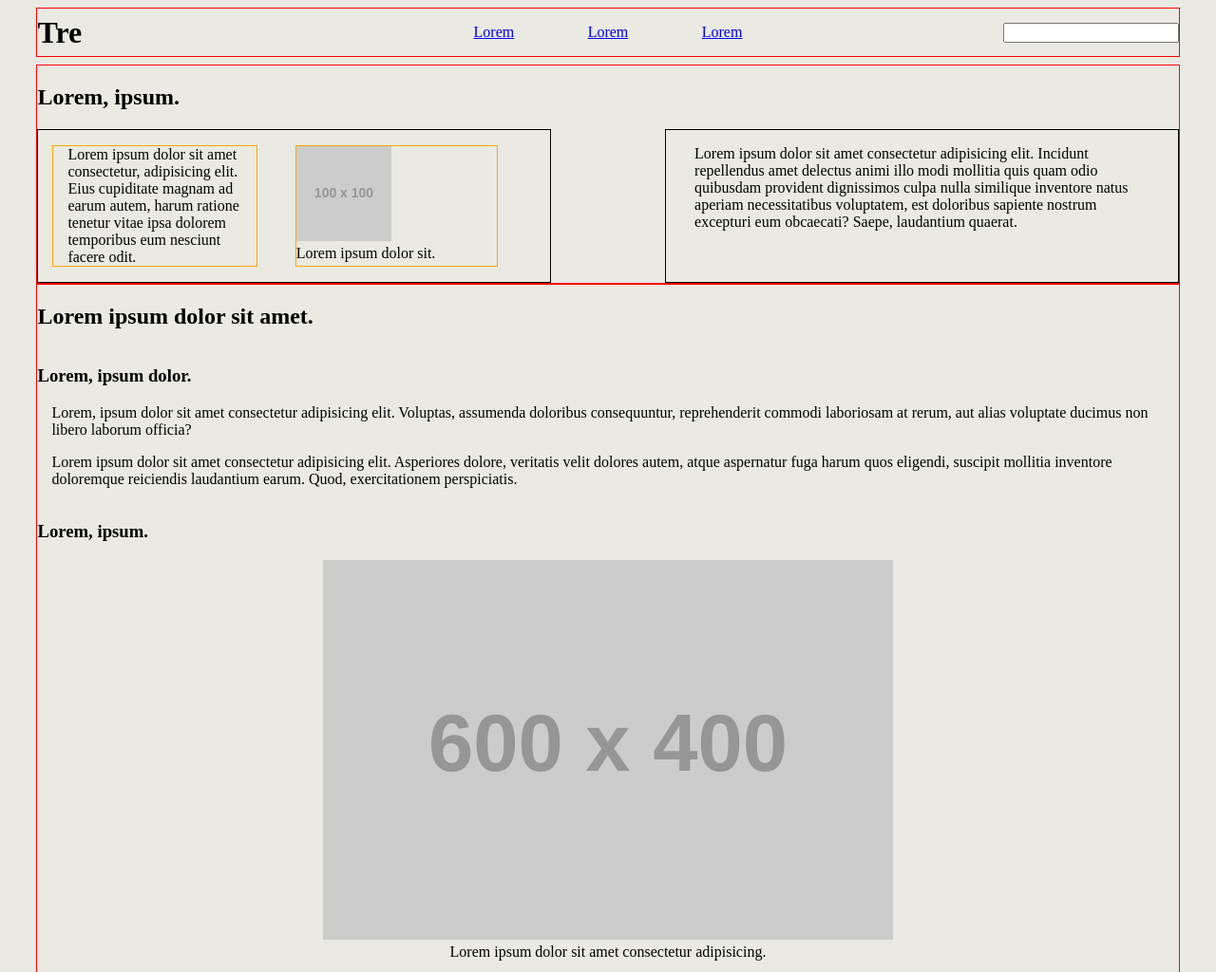
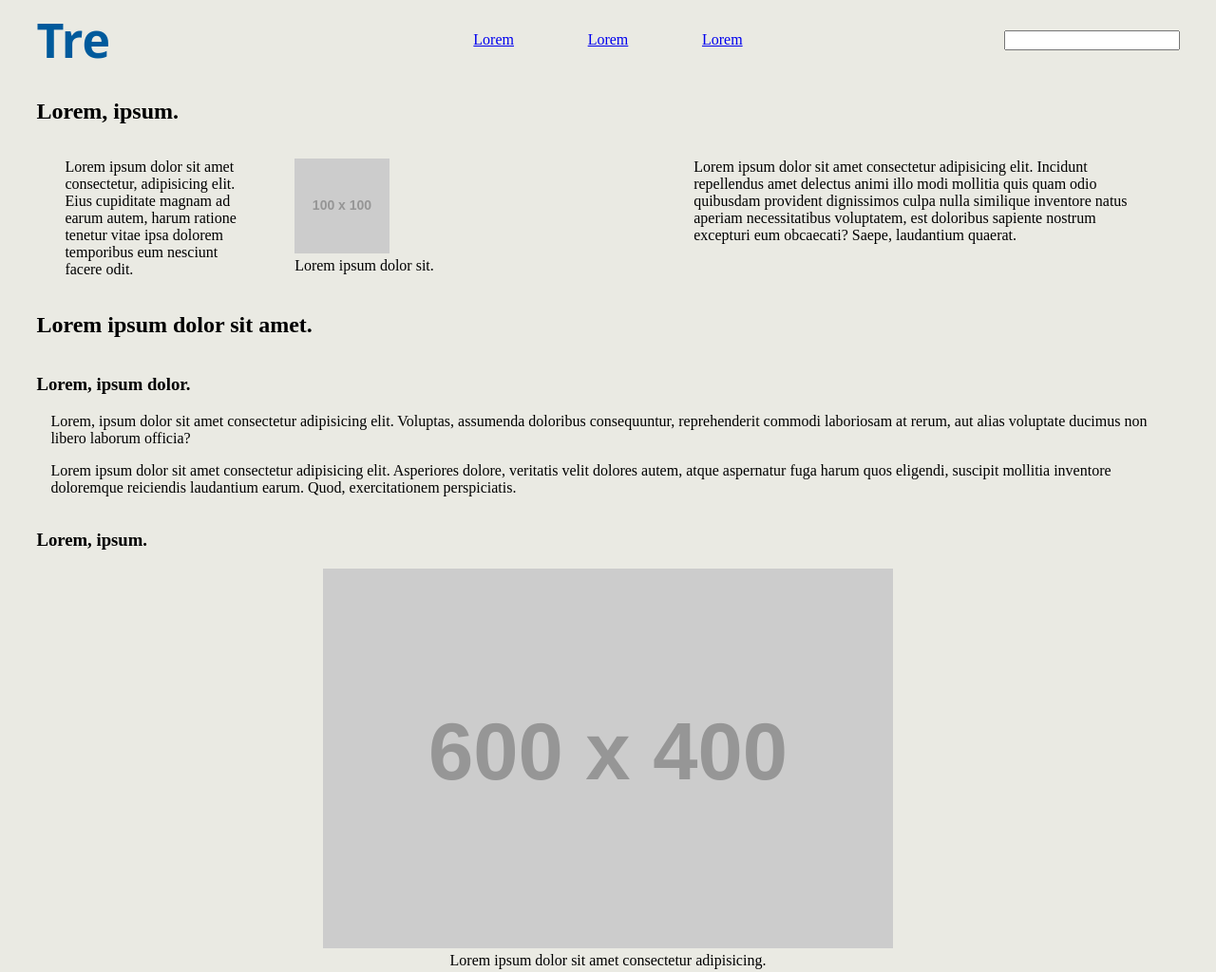
Before and after one commit to Tree4-4/lesson1_24, a plain HTML site: page index.html in a window 1280 px wide. Shown: the top 1024 px of the page at 95% size. Drawn offline with Linux system fonts and the light colour scheme; placeholder pictures from the web are drawn by us; a web font is replaced by a local one.

Commit message:
styled h1

```diff
--- a/css/style3.css
+++ b/css/style3.css
@@ -32,7 +32,7 @@ body{
 .container {
     margin: 0 auto;
     width: 94%;
-    border: 1px solid  red;
+    /* border: 1px solid  red; */
 }
 
 .form {
@@ -74,18 +74,18 @@ body{
 #block1, #block2 {
     padding: 0 15px;
     width: 45%;
-    border: 1px solid black;
+    /* border: 1px solid black; */
 }
 
 
 #block5, #block6, #block7 {
     width: 45%;
-    border: 1px solid blueviolet;
+    /* border: 1px solid blueviolet; */
 }
 
 #blockText2, #figure1 {
     width: 45%;
-    border: 1px solid orange;
+    /* border: 1px solid orange; */
 }
 
 
@@ -112,6 +112,12 @@ body{
     /* border: 1px solid green; */
 }
 
+#myName {
+    color: var(--prim);
+    font-family: var(--font1);
+    font-size: 50px;
+}
+
 #row1 {
     flex-direction: row-reverse;
 }
```
